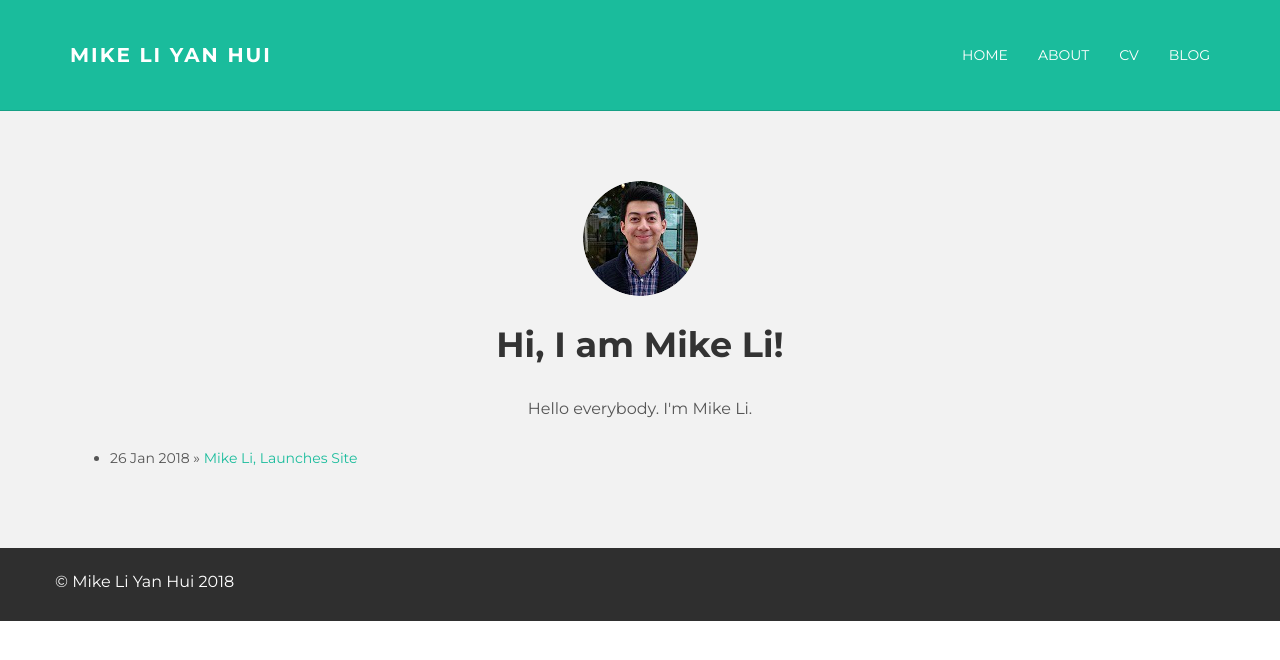
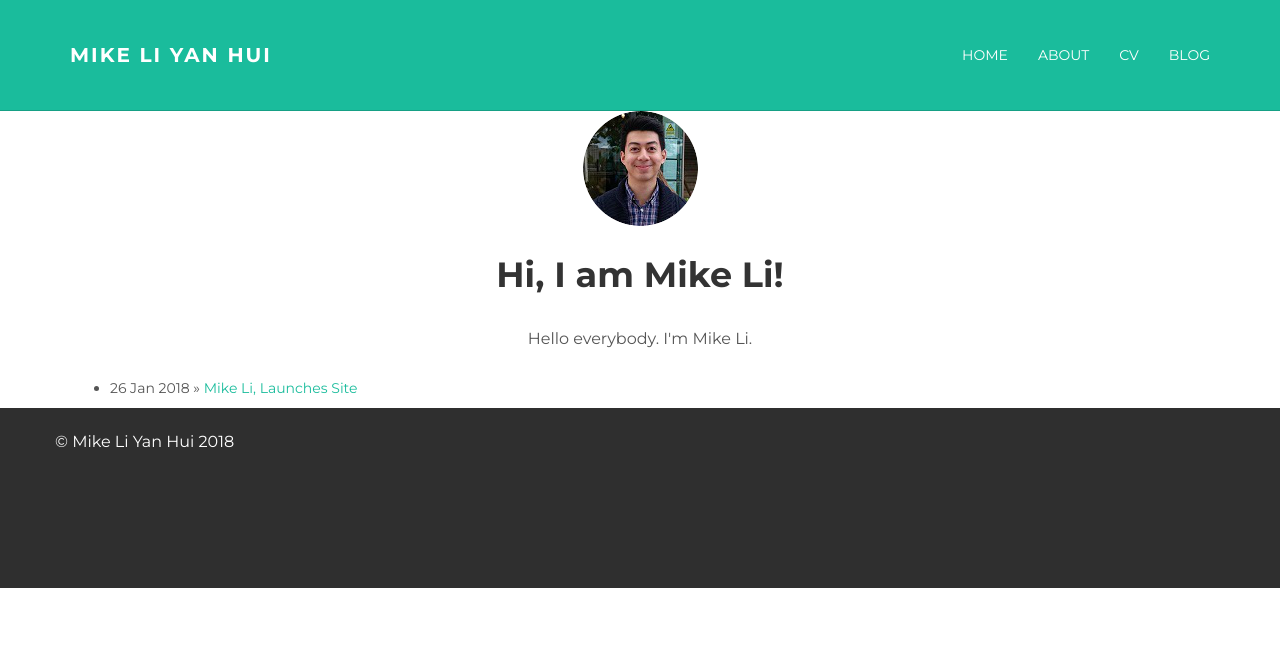
Before and after one commit to mikejamesli/mikeli11.github.io, a Jekyll site: the page built from index.html, in a window 1280 px wide. Shown: the top 660 px of the page. Built offline with Jekyll 4.4.1, drawn with Linux system fonts in a browser that asks for light colours.

Commit message:
sticky footer

```diff
--- a/_layouts/default.html
+++ b/_layouts/default.html
@@ -29,10 +29,12 @@
 				</div>
 			  </div>
 
-			  <div id="ww">
-				<div class="container">
+			  <div id="wrap">
+				<div id="main">
+					<div class="container">
 					{{ content }}
 					</div>
+				</div>
 			  </div>
 
 			  <div id="footer">
--- a/css/main.css
+++ b/css/main.css
@@ -9,12 +9,22 @@
 
  @import url(https://fonts.googleapis.com/css?family=Montserrat:400,700);
 
+ body:before {
+    content: "";
+    height: 100%;
+    float: left;
+    width: 0;
+    margin-top: -32767px;
+    /* thank you Erik J - negate effect of float*/
+  }
+
  body {
        background-color: #ffffff;
        font-family: 'Montserrat', sans-serif;
      font-weight: 400;
      font-size: 14px;
      color: #555;
+     height: 100%;
 
      -webkit-font-smoothing: antialiased;
      -webkit-overflow-scrolling: touch;
@@ -151,7 +161,21 @@
  #footer {
      background-color: #2f2f2f;
      padding-top: 20px;
+     margin-top: -180px;
+     /* negative value of footer height */
+     height: 180px;
+     clear: both;
  }
+
+ #main {
+    overflow: auto;
+    padding-bottom: 180px;
+    /* must be same height as the footer */
+  }
+
+ #wrap {
+    min-height: 100%;
+  }
 
  #footer p {
      color: white;
```
